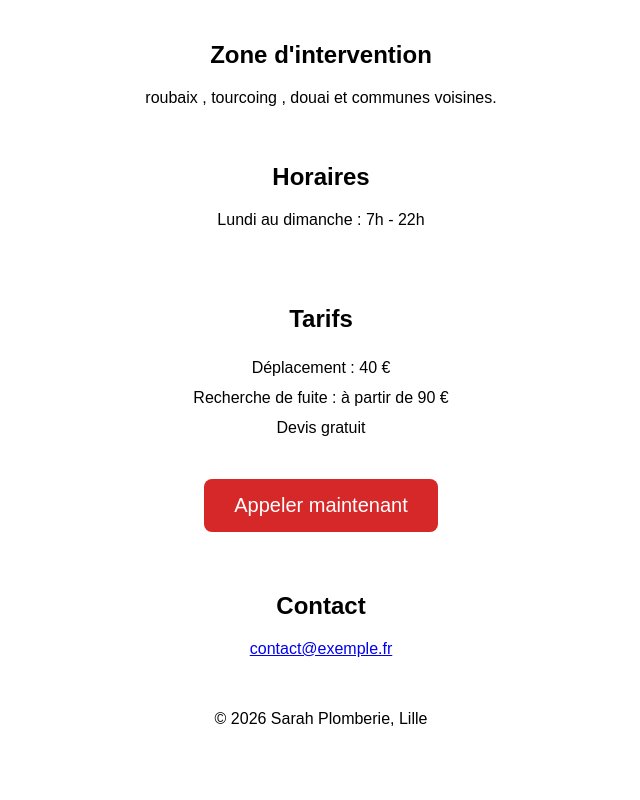
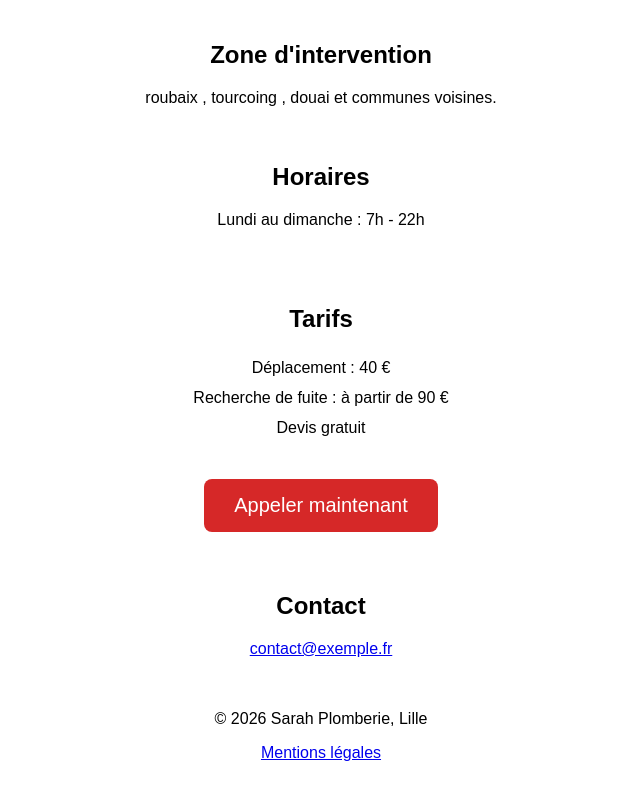
Before and after one commit to Dadinhio841/Test-plombier, a plain HTML site: page index.html in a window 1280 px wide. Shown: the part 713-1513 px from the top of the page, without its empty margins (319-959 px from the left). Drawn offline with Linux system fonts and the light colour scheme.

Commit message:
Add legal mentions link to footer

```diff
--- a/index.html
+++ b/index.html
@@ -64,5 +64,7 @@
   <p><a href="mailto:contact@exemple.fr">contact@exemple.fr</a></p>
 </section><footer>
   <p>© 2026 Sarah Plomberie, Lille</p>
+  <p><a href="mentions-legales.html">Mentions légales</a></p>
+
 </footer></body>
 </html>
```
